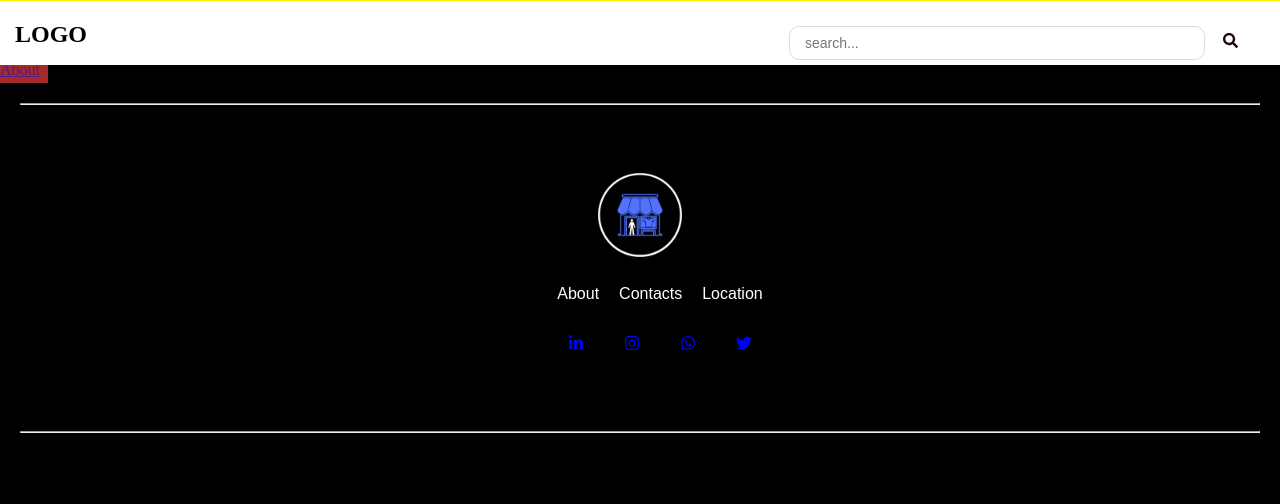
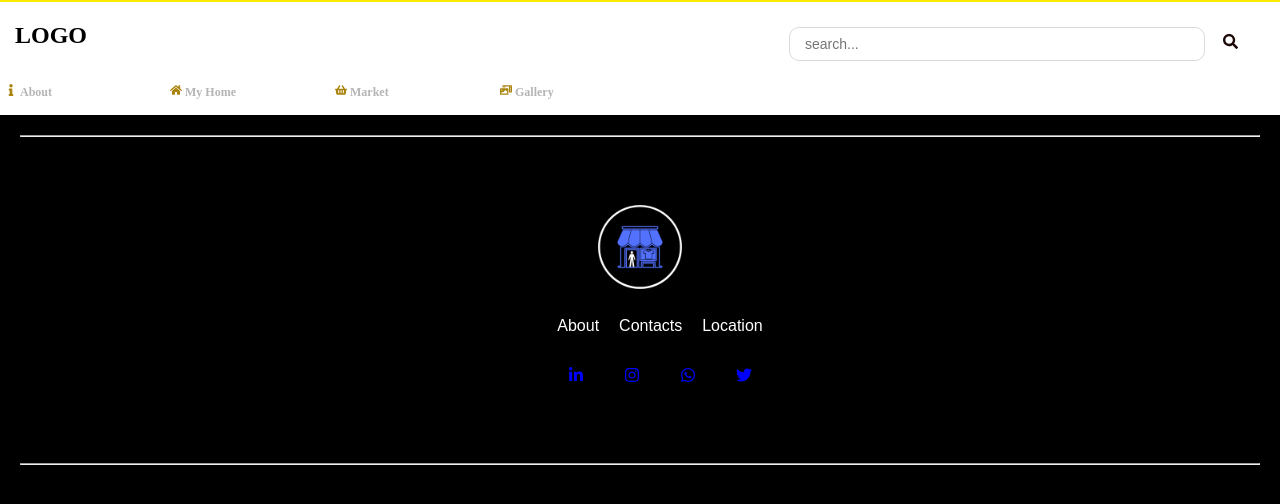
Before and after one commit to ndboy5/fashion_repo_frontend, a React (Create React App) app in the folder project/: page / in a window 1280 px wide. Shown: the top 504 px of the page. Built offline with nearby package versions, Linux system fonts and the light colour scheme.

Commit message:
added the nav component

```diff
--- a/project/src/components/home/nav.js
+++ b/project/src/components/home/nav.js
@@ -1,17 +1,50 @@
 import styles from "./nav.module.css";
-import { FaInfo } from "react-icons/fa";
+import {
+  FaHome,
+  FaInfo,
+  FaPhotoVideo,
+  FaShoppingBasket,
+  FaUser,
+} from "react-icons/fa";
 
 function Nav() {
   return (
     <home className={styles.home}>
-      <div className={styles.nav}>
-        <a href="">
-          <h3>
+      <nav className={styles.nav}>
+        <a href="#" className={styles.a}>
+          <i className={styles.i}>
             <FaInfo />
-          </h3>
+          </i>
           About
         </a>
-      </div>
+      </nav>
+
+      <nav className={styles.nav}>
+        <a href="#" className={styles.a}>
+          <i className={styles.i}>
+            <FaHome />
+          </i>
+          My Home
+        </a>
+      </nav>
+
+      <nav className={styles.nav}>
+        <a href="#" className={styles.a}>
+          <i className={styles.i}>
+            <FaShoppingBasket />
+          </i>
+          Market
+        </a>
+      </nav>
+
+      <nav className={styles.nav}>
+        <a href="#" className={styles.a}>
+          <i className={styles.i}>
+            <FaPhotoVideo />
+          </i>
+          Gallery
+        </a>
+      </nav>
     </home>
   );
 }
--- a/project/src/components/home/nav.module.css
+++ b/project/src/components/home/nav.module.css
@@ -1,11 +1,31 @@
 .home {
-  background-color: aquamarine;
-  height: 50rem;
-  width: 100vw;
+  background-color: #fff;
+  display: flex;
+  height: 3.2rem;
+  margin-top: 4rem;
+  justify-content: flex-start;
+}
+nav {
+  background-color: #fff;
+  color: white;
+  height: 2rem;
+  margin-top: 2px;
+  padding-left: 5px;
+  padding-top: 1rem;
+  width: 10rem;
 }
 
-.nav {
-  background-color: brown;
-  width: 3rem;
-  height: 4rem;
+nav a {
+  color: rgb(182, 180, 180);
+  font-size: 12px;
+  font-weight: 600;
+  margin: auto;
+  text-decoration: none;
 }
+
+nav i {
+  color: rgb(168, 132, 12);
+  font-size: 12px;
+  font-weight: 600;
+  margin-right: 3px;
+}
--- a/project/src/components/layouts/header.js
+++ b/project/src/components/layouts/header.js
@@ -13,11 +13,9 @@ function Header() {
 
         <button className={styles.btn}>
           <a href="">
-            {" "}
-            <h3 className={styles.btn.i}>
-              {" "}
-              <FaSearch />{" "}
-            </h3>
+            <i className={styles.i}>
+              <FaSearch />
+            </i>
           </a>
         </button>
       </div>
--- a/project/src/components/layouts/header.module.css
+++ b/project/src/components/layouts/header.module.css
@@ -12,7 +12,7 @@ header {
   display: flex;
   justify-content: space-between;
   position: fixed;
-  margin-top: -20px;
+  margin-top: -4rem;
   width: 100vw;
 }
 
@@ -35,7 +35,7 @@ header {
   width: 50px;
 }
 
-.btn h3 {
+.btn i {
   color: rgb(29, 7, 7);
   font-size: 15px;
 }
```
